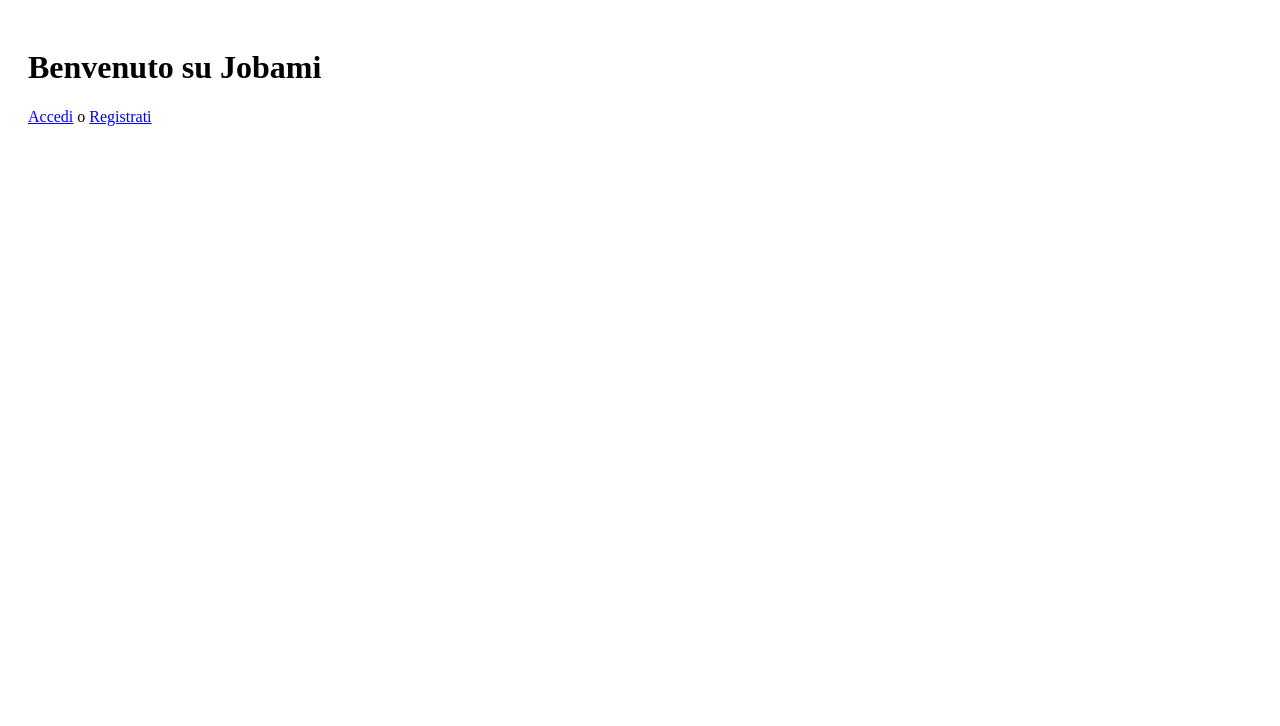
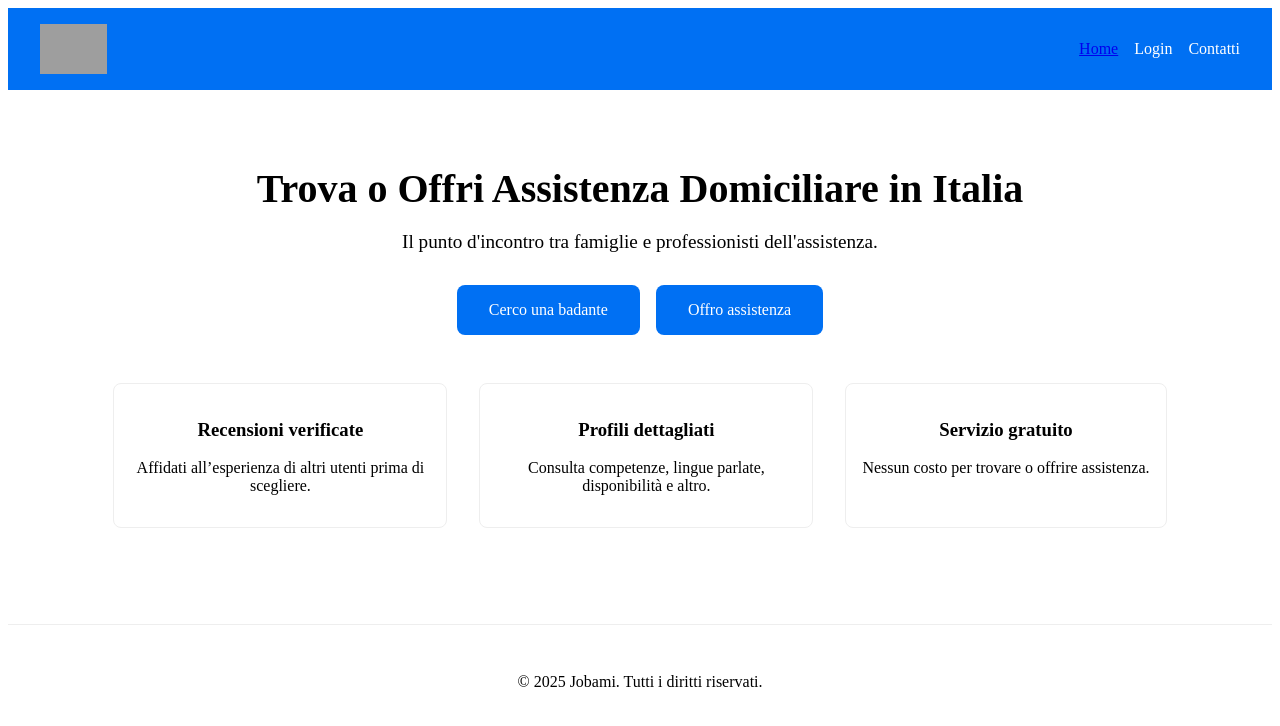
Before and after one commit to danielebenini80/jobami, a Next.js app: page / in a window 1280 px wide. Shown: the top 726 px of the page. Built offline with nearby package versions, Linux system fonts and the light colour scheme; grey boxes are pictures that could not be loaded.

Commit message:
Creata homepage vera di Jobami

```diff
--- a/pages/index.js
+++ b/pages/index.js
@@ -1,12 +1,86 @@
+// pages/index.js
+
+import Head from 'next/head';
 import Link from 'next/link';
 
 export default function Home() {
   return (
-    <div style={{ padding: 20 }}>
-      <h1>Benvenuto su Jobami</h1>
-      <p>
-        <Link href="/login">Accedi</Link> o <Link href="/register">Registrati</Link>
-      </p>
-    </div>
+    <>
+      <Head>
+        <title>Jobami - Assistenza Domiciliare</title>
+        <meta name="description" content="Trova o offri assistenza domiciliare in Italia con Jobami." />
+        <meta name="viewport" content="width=device-width, initial-scale=1" />
+      </Head>
+
+      <header style={styles.header}>
+        <img src="/logo.svg" alt="Jobami Logo" style={{ height: '50px' }} />
+        <nav>
+          <Link href="/">Home</Link>
+          <Link href="/login" style={styles.navLink}>Login</Link>
+          <Link href="/contatti" style={styles.navLink}>Contatti</Link>
+        </nav>
+      </header>
+
+      <main style={styles.main}>
+        <h1 style={styles.title}>Trova o Offri Assistenza Domiciliare in Italia</h1>
+        <p style={styles.subtitle}>Il punto d'incontro tra famiglie e professionisti dell'assistenza.</p>
+        <div style={styles.buttonGroup}>
+          <Link href="/badanti" style={styles.button}>Cerco una badante</Link>
+          <Link href="/signup" style={styles.button}>Offro assistenza</Link>
+        </div>
+
+        <section style={styles.features}>
+          <div style={styles.featureBox}>
+            <h3>Recensioni verificate</h3>
+            <p>Affidati all’esperienza di altri utenti prima di scegliere.</p>
+          </div>
+          <div style={styles.featureBox}>
+            <h3>Profili dettagliati</h3>
+            <p>Consulta competenze, lingue parlate, disponibilità e altro.</p>
+          </div>
+          <div style={styles.featureBox}>
+            <h3>Servizio gratuito</h3>
+            <p>Nessun costo per trovare o offrire assistenza.</p>
+          </div>
+        </section>
+      </main>
+
+      <footer style={styles.footer}>
+        <p>&copy; {new Date().getFullYear()} Jobami. Tutti i diritti riservati.</p>
+      </footer>
+    </>
   );
 }
+
+const styles = {
+  header: {
+    display: 'flex', justifyContent: 'space-between', alignItems: 'center', padding: '1rem 2rem', backgroundColor: '#0070f3', color: 'white'
+  },
+  navLink: {
+    marginLeft: '1rem', color: 'white', textDecoration: 'none'
+  },
+  main: {
+    textAlign: 'center', padding: '3rem 1rem'
+  },
+  title: {
+    fontSize: '2.5rem', marginBottom: '1rem'
+  },
+  subtitle: {
+    fontSize: '1.2rem', marginBottom: '2rem'
+  },
+  buttonGroup: {
+    display: 'flex', justifyContent: 'center', gap: '1rem', marginBottom: '3rem'
+  },
+  button: {
+    padding: '1rem 2rem', backgroundColor: '#0070f3', color: 'white', borderRadius: '8px', textDecoration: 'none'
+  },
+  features: {
+    display: 'flex', justifyContent: 'center', gap: '2rem', flexWrap: 'wrap'
+  },
+  featureBox: {
+    maxWidth: '300px', padding: '1rem', border: '1px solid #eee', borderRadius: '8px'
+  },
+  footer: {
+    textAlign: 'center', padding: '2rem 1rem', borderTop: '1px solid #eee', marginTop: '3rem'
+  }
+};
```
